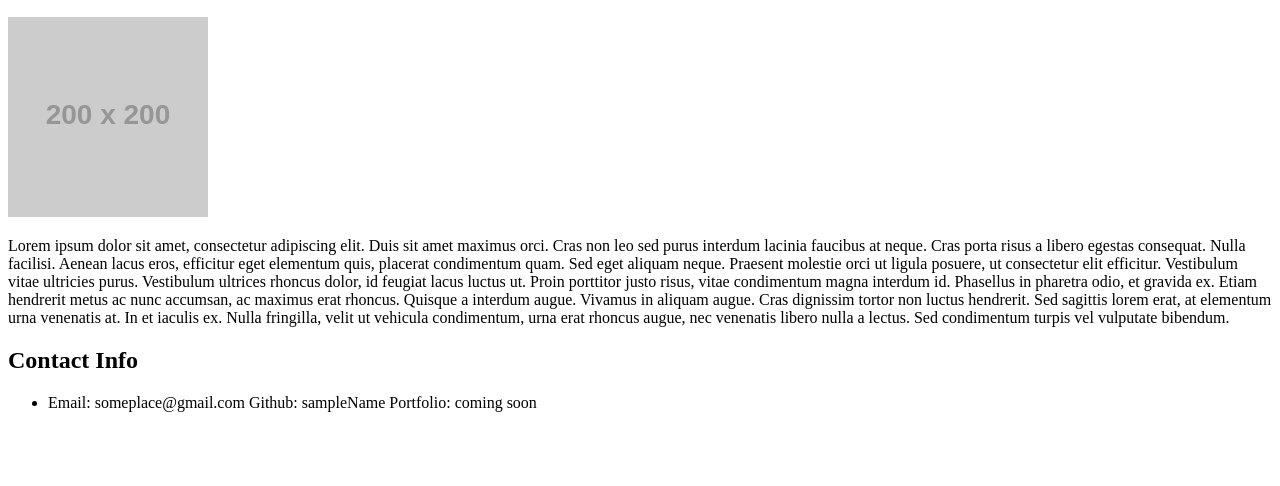
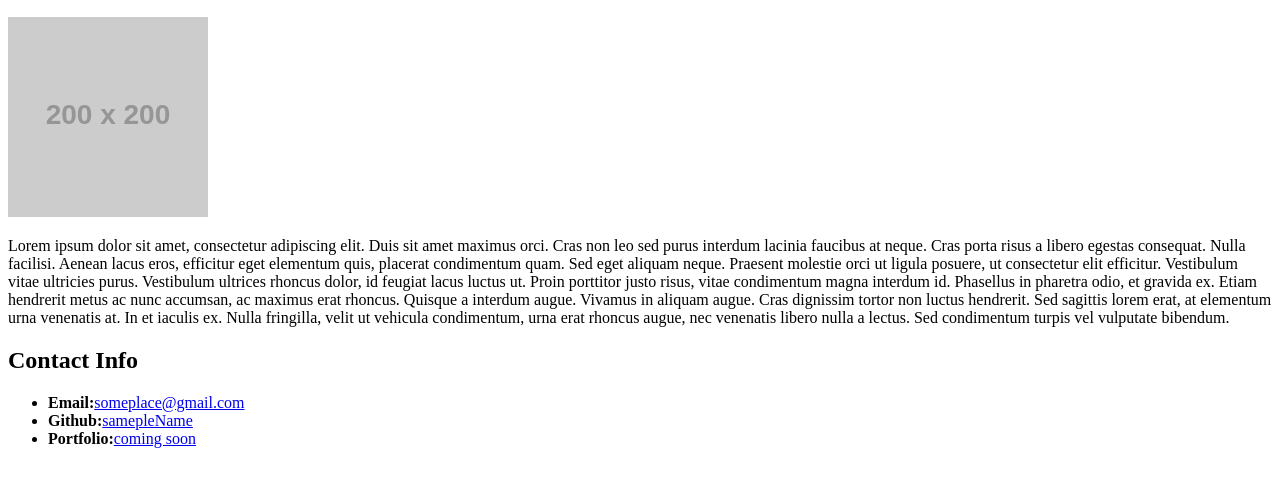
Before and after one commit to branns/MyFirstRepo, a plain HTML site: page studentbio.html in a window 1280 px wide. Shown: the part 110-596 px from the top of the page. Drawn offline with Linux system fonts and the light colour scheme; placeholder pictures from the web are drawn by us.

Commit message:
added student bio page

```diff
--- a/studentbio.html
+++ b/studentbio.html
@@ -20,12 +20,14 @@
 
 		Etiam hendrerit metus ac nunc accumsan, ac maximus erat rhoncus. Quisque a interdum augue. Vivamus in aliquam augue. Cras dignissim tortor non luctus hendrerit. Sed sagittis lorem erat, at elementum urna venenatis at. In et iaculis ex. Nulla fringilla, velit ut vehicula condimentum, urna erat rhoncus augue, nec venenatis libero nulla a lectus. Sed condimentum turpis vel vulputate bibendum.</p>
 
-		<h1>Contact Info</h1>
+		<h2>Contact Info</h2>
 
 			<ul>
-				<li> Email: someplace@gmail.com
-				Github: sampleName
-				Portfolio: coming soon
+				<li><strong>Email:</strong><a href="#">someplace@gmail.com</a></li>
+				<li><strong>Github:</strong><a href="#">samepleName</a></li>
+				<li><strong>Portfolio:</strong><a href="#">coming soon</a></li>
 			</ul>
+			</section>
+		</div>
 </body>
 </html>
```
Also changed, not shown: brooksbio.html (added).
